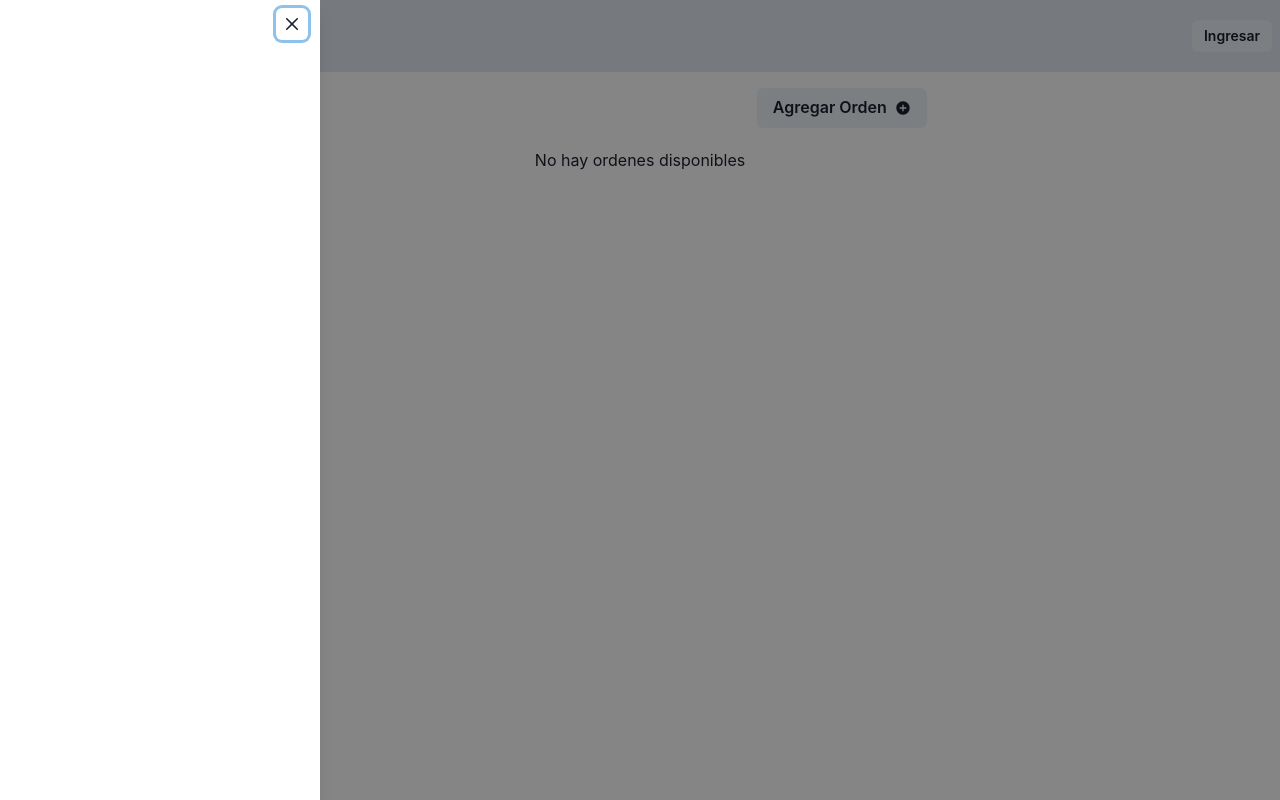
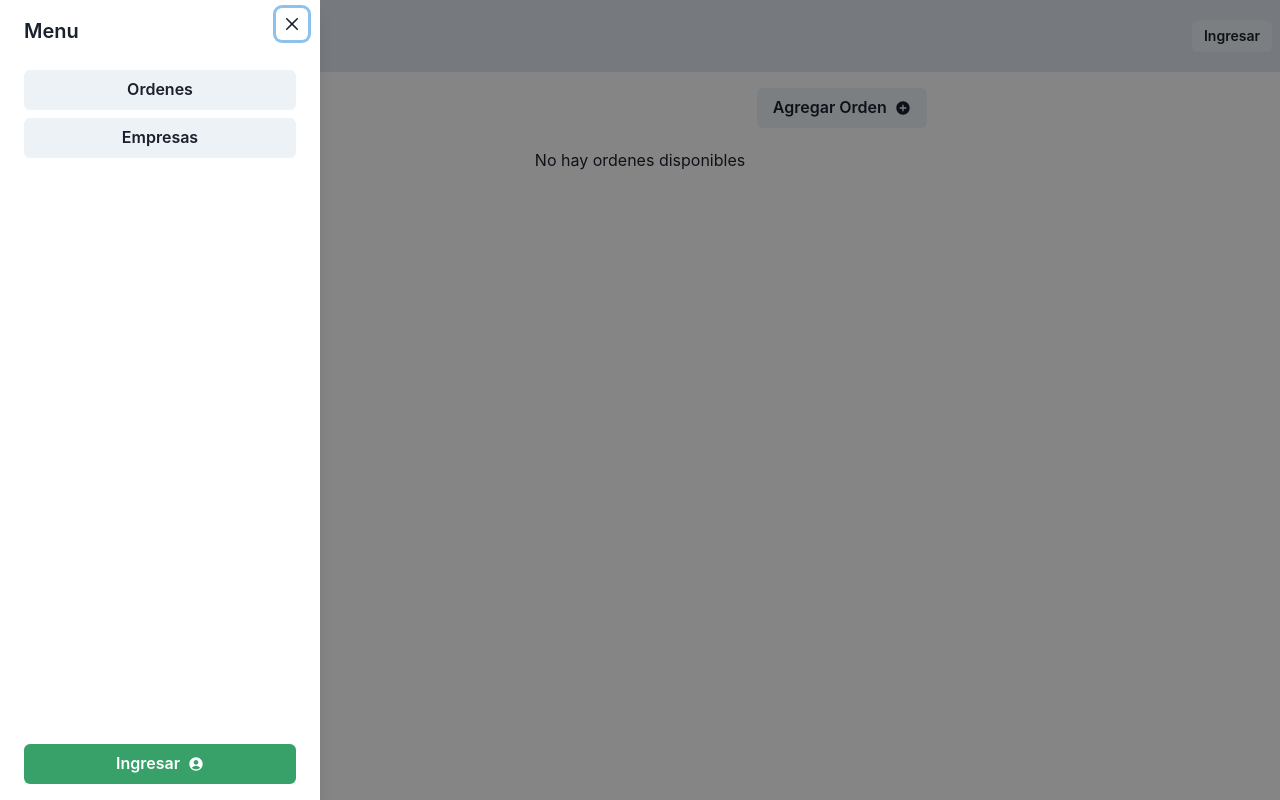
Before and after one commit to PieroNarciso/internal-system, a React (Vite) app in the folder client/: page /ordenes in a window 1280 px wide. Both pictures are taken after a click on the button "Drawer button". Built offline with nearby package versions, Linux system fonts and the light colour scheme; no server answers.

Commit message:
Decompose Layout component

```diff
--- /dev/null
+++ b/client/src/components/UI/Drawer.tsx
@@ -0,0 +1,63 @@
+import React, { CSSProperties } from 'react';
+import {
+  Drawer,
+  DrawerOverlay,
+  DrawerContent,
+  DrawerBody,
+  DrawerFooter,
+  DrawerCloseButton,
+  Button,
+  DrawerHeader,
+  Stack,
+} from '@chakra-ui/react';
+import { NavLink } from 'react-router-dom';
+import { MdAccountCircle, MdArrowForward } from 'react-icons/md';
+import { useAppSelector } from '@/hooks';
+
+interface MainDrawerProps {
+  isOpen: boolean;
+  onClose: () => void;
+}
+
+const MainDrawer: React.FC<MainDrawerProps> = ({ isOpen, onClose }) => {
+  const navLinkStyle: CSSProperties = { width: '100%' };
+  const isAuthenticated = useAppSelector((state) => state.user.isAuthenticated);
+
+  return (
+    <Drawer isOpen={isOpen} onClose={onClose} placement="left">
+      <DrawerOverlay />
+      <DrawerContent>
+        <DrawerCloseButton />
+        <DrawerHeader>Menu</DrawerHeader>
+        <DrawerBody>
+          <Stack>
+            <NavLink to="/" exact style={navLinkStyle}>
+              <Button onClick={onClose} width="full">Ordenes</Button>
+            </NavLink>
+            <NavLink to="/businesses" exact style={navLinkStyle}>
+              <Button onClick={onClose} width="full">Empresas</Button>
+            </NavLink>
+          </Stack>
+        </DrawerBody>
+        <DrawerFooter>
+          {isAuthenticated ? (
+            <Button width="full" onClick={onClose} rightIcon={<MdArrowForward />}>Logout</Button>
+          ) : (
+            <NavLink to="/login" exact style={navLinkStyle}>
+              <Button
+                onClick={onClose}
+                colorScheme="green"
+                width="full"
+                rightIcon={<MdAccountCircle />}
+              >
+                Ingresar
+              </Button>
+            </NavLink>
+          )}
+        </DrawerFooter>
+      </DrawerContent>
+    </Drawer>
+  );
+};
+
+export default MainDrawer;
--- a/client/src/layouts/Layout.tsx
+++ b/client/src/layouts/Layout.tsx
@@ -18,9 +18,14 @@ import {
 } from '@chakra-ui/react';
 import { MdMenu } from 'react-icons/md';
 import { Link as RouterLink } from 'react-router-dom';
+import MainDrawer from '@/components/UI/Drawer';
 
 const Layout: React.FC = ({ children }) => {
-  const { isOpen, onOpen, onClose } = useDisclosure();
+  const {
+    isOpen: drawerIsOpen,
+    onOpen: drawerOnOpen,
+    onClose: drawerOnClose,
+  } = useDisclosure();
 
   return (
     <Fragment>
@@ -30,7 +35,7 @@ const Layout: React.FC = ({ children }) => {
             <IconButton
               aria-label="Drawer button"
               icon={<MdMenu />}
-              onClick={onOpen}
+              onClick={drawerOnOpen}
             />
             <Heading size="md" marginLeft="2">
               <RouterLink to="/">Texaf App</RouterLink>
@@ -39,24 +44,14 @@ const Layout: React.FC = ({ children }) => {
         </Box>
         <Spacer />
         <Box>
-          <Link
-            as={RouterLink}
-            to="/login"
-          >
-          <Button size="sm" colorScheme="gray">
-            Ingresar
-          </Button>
+          <Link as={RouterLink} to="/login">
+            <Button size="sm" colorScheme="gray">
+              Ingresar
+            </Button>
           </Link>
         </Box>
       </Flex>
-      <Drawer isOpen={isOpen} onClose={onClose} placement="left">
-        <DrawerOverlay />
-        <DrawerContent>
-          <DrawerCloseButton />
-          <DrawerBody></DrawerBody>
-          <DrawerFooter></DrawerFooter>
-        </DrawerContent>
-      </Drawer>
+      <MainDrawer isOpen={drawerIsOpen} onClose={drawerOnClose} />
       <Container marginY="4">{children!}</Container>
     </Fragment>
   );
```
